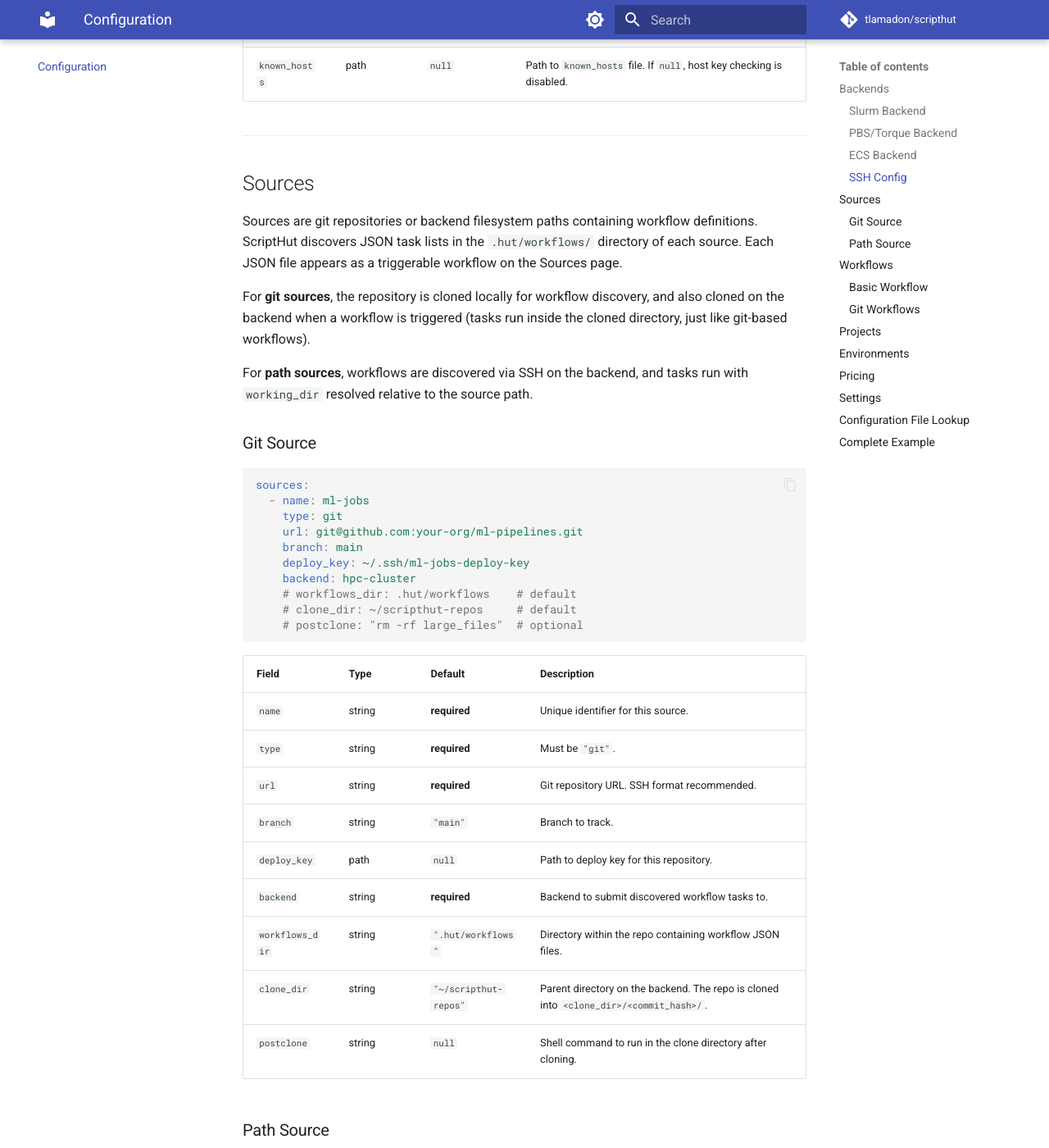
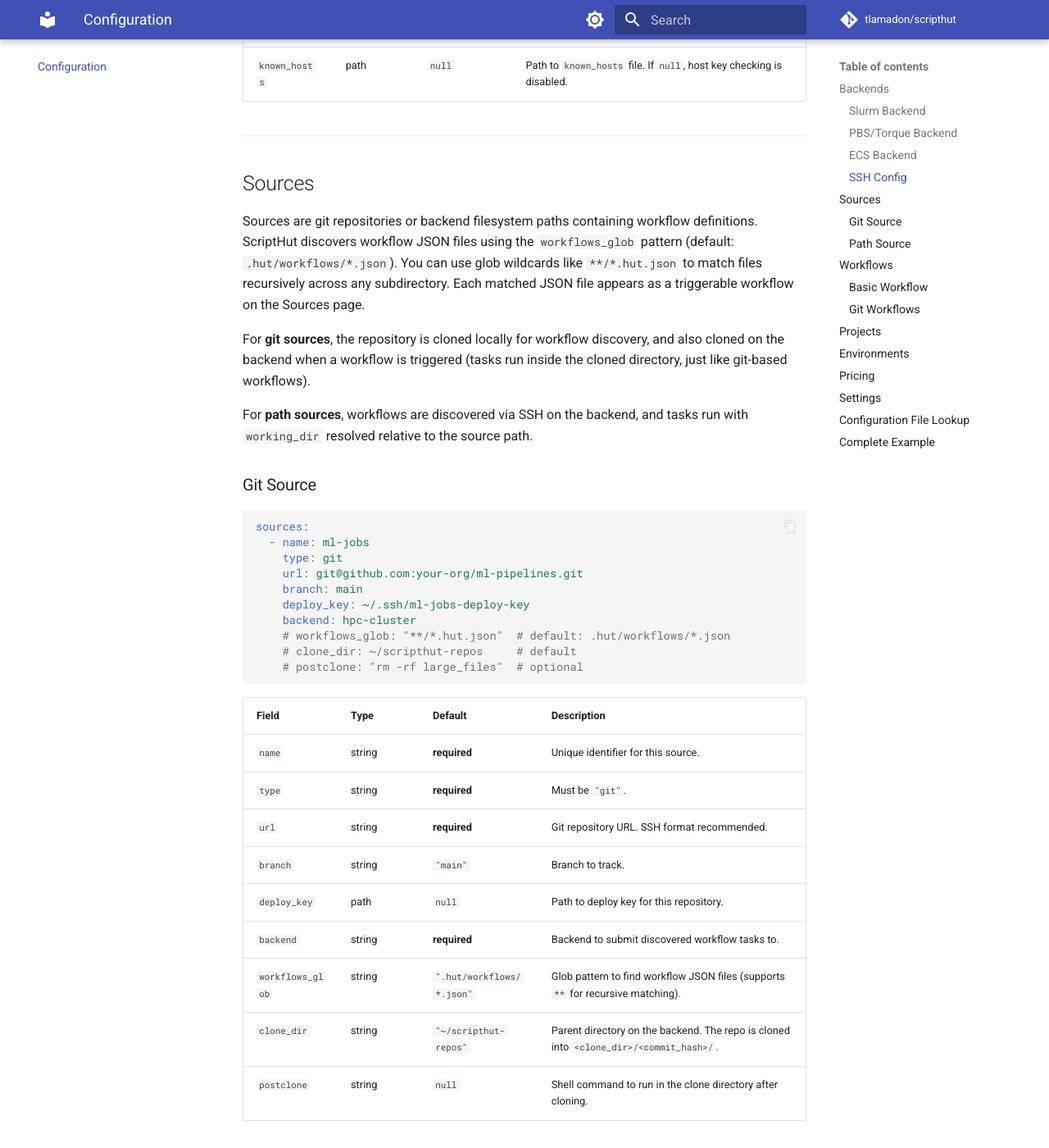
Before and after one commit to tlamadon/scripthut, an MkDocs documentation site: the page built from docs/configuration.md, in a window 1280 px wide and 1400 px high, scrolled down 3543 px. Shown: the whole window at 82% size. Built offline with MkDocs 1.6.1 and Material for MkDocs 9.7.7, drawn with Linux system fonts in a browser that asks for light colours; comment, search, counter and statistics services are not loaded; the version menu is left out; some of the changed text lies outside the part shown.

Commit message:
Replace workflows_dir with workflows_glob for flexible workflow discovery
Sources now use a glob pattern (e.g. `**/*.hut.json`) instead of a fixed
directory to find workflow JSON files. Default remains `.hut/workflows/*.json`.

Co-Authored-By: Claude Opus 4.6 (1M context) <noreply@anthropic.com>

````diff
--- a/docs/configuration.md
+++ b/docs/configuration.md
@@ -123,7 +123,7 @@ SSH settings are shared by both Slurm and PBS backends.
 
 ## Sources
 
-Sources are git repositories or backend filesystem paths containing workflow definitions. ScriptHut discovers JSON task lists in the `.hut/workflows/` directory of each source. Each JSON file appears as a triggerable workflow on the Sources page.
+Sources are git repositories or backend filesystem paths containing workflow definitions. ScriptHut discovers workflow JSON files using the `workflows_glob` pattern (default: `.hut/workflows/*.json`). You can use glob wildcards like `**/*.hut.json` to match files recursively across any subdirectory. Each matched JSON file appears as a triggerable workflow on the Sources page.
 
 For **git sources**, the repository is cloned locally for workflow discovery, and also cloned on the backend when a workflow is triggered (tasks run inside the cloned directory, just like git-based workflows).
 
@@ -139,7 +139,7 @@ sources:
     branch: main
     deploy_key: ~/.ssh/ml-jobs-deploy-key
     backend: hpc-cluster
-    # workflows_dir: .hut/workflows    # default
+    # workflows_glob: "**/*.hut.json"  # default: .hut/workflows/*.json
     # clone_dir: ~/scripthut-repos     # default
     # postclone: "rm -rf large_files"  # optional
 ```
@@ -152,7 +152,7 @@ sources:
 | `branch` | string | `"main"` | Branch to track. |
 | `deploy_key` | path | `null` | Path to deploy key for this repository. |
 | `backend` | string | **required** | Backend to submit discovered workflow tasks to. |
-| `workflows_dir` | string | `".hut/workflows"` | Directory within the repo containing workflow JSON files. |
+| `workflows_glob` | string | `".hut/workflows/*.json"` | Glob pattern to find workflow JSON files (supports `**` for recursive matching). |
 | `clone_dir` | string | `"~/scripthut-repos"` | Parent directory on the backend. The repo is cloned into `<clone_dir>/<commit_hash>/`. |
 | `postclone` | string | `null` | Shell command to run in the clone directory after cloning. |
 
@@ -164,7 +164,7 @@ sources:
     type: path
     path: /shared/project-workflows
     backend: hpc-cluster
-    # workflows_dir: .hut/workflows  # default
+    # workflows_glob: "**/*.hut.json"  # default: .hut/workflows/*.json
 ```
 
 | Field | Type | Default | Description |
@@ -173,7 +173,7 @@ sources:
 | `type` | string | **required** | Must be `"path"`. |
 | `path` | string | **required** | Directory on the backend filesystem. |
 | `backend` | string | **required** | Backend where this path exists and where tasks are submitted. |
-| `workflows_dir` | string | `".hut/workflows"` | Directory within the path containing workflow JSON files. |
+| `workflows_glob` | string | `".hut/workflows/*.json"` | Glob pattern to find workflow JSON files (supports `**` for recursive matching). |
 
 ---
 
````
Also changed, not shown: README.md (+3 -3 lines), scripthut.example.yaml (+5 -5 lines), 3 other files.
